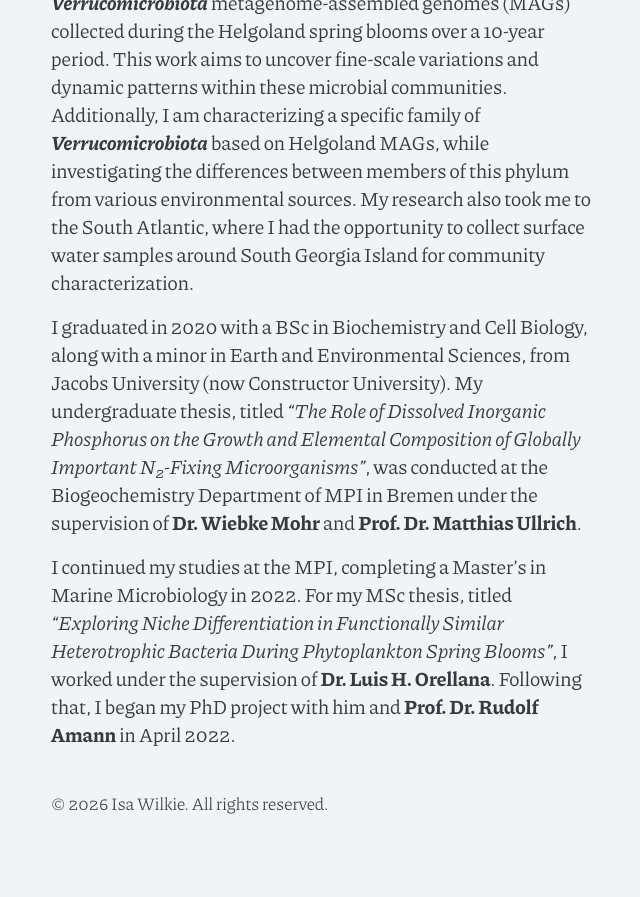
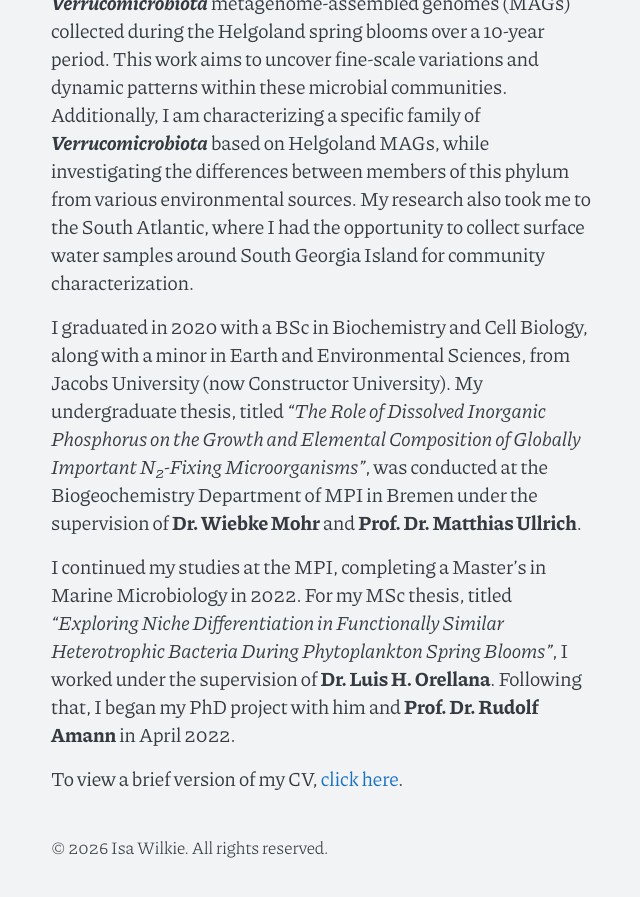
Before and after one commit to iwilkie/iwilkie.github.io, a Jekyll site: the page built from index.md, in a window 1280 px wide and 900 px high, scrolled down 1226 px. Shown: the top 897 px of the window, without its empty margins (316-956 px from the left). Built offline with Jekyll 4.4.1, drawn with Linux system fonts in a browser that asks for light colours; before the commit the page ends 2082 px from its top, so only the background shows below that.

Commit message:
Update index.md

```diff
--- a/index.md
+++ b/index.md
@@ -13,11 +13,10 @@ I graduated in 2020 with a BSc in Biochemistry and Cell Biology, along with a mi
 
 I continued my studies at the MPI, completing a Master’s in Marine Microbiology in 2022. For my MSc thesis, titled _“Exploring Niche Differentiation in Functionally Similar Heterotrophic Bacteria During Phytoplankton Spring Blooms”_, I worked under the supervision of **Dr. Luis H. Orellana**. Following that, I began my PhD project with him and **Prof. Dr. Rudolf Amann** in April 2022.
 
+To view a brief version of my CV, [click here](/cv_short.pdf).
+
 <!---
 ## CV
-
-To view my full CV, [click here](/cv). A print version is available [here](/cv.pdf).
-
 {% include contact.html %}
 
 ## My work...
```
